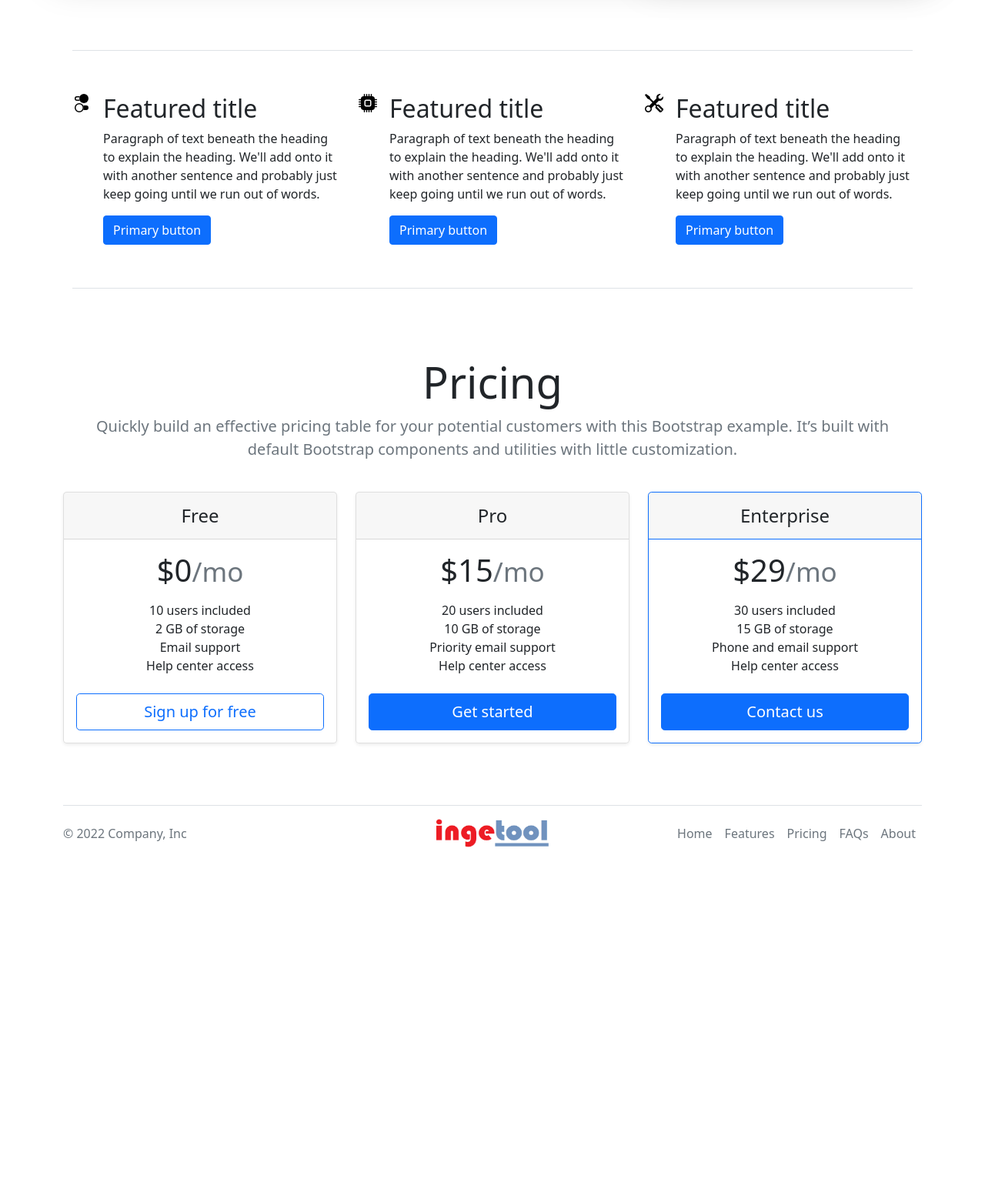
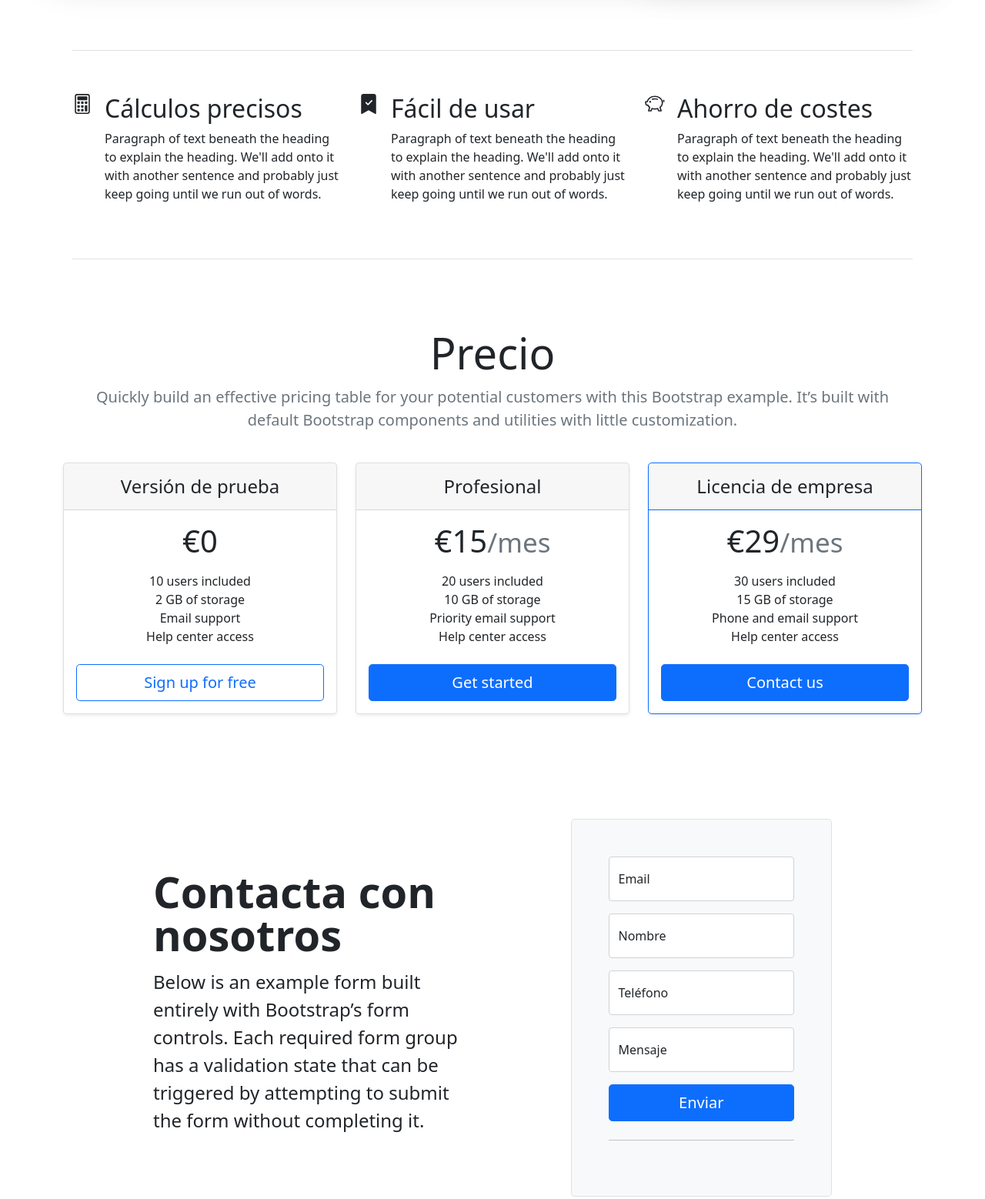
Before and after one commit to eduardoaguilar96/bootstrap_fotovoltaica, a website: page index.html in a window 1280 px wide. Shown: the part 860-2418 px from the top of the page at 77% size. Before the commit the page ends 2003 px from the top, so only its background shows below. Drawn offline with nearby package versions, Linux system fonts and the light colour scheme.

Commit message:
form añadido

```diff
--- a/index.html
+++ b/index.html
@@ -4,7 +4,7 @@
 <head>
     <meta charset="utf-8">
     <meta name="viewport" content="width=device-width, initial-scale=1">
-    <title>Basic Bootstrap Template</title>
+    <title>Cálculo de instalaciones fotovoltaicas</title>
     <!-- Bootstrap CSS -->
     <link href="https://cdn.jsdelivr.net/npm/bootstrap@5.0.2/dist/css/bootstrap.min.css" rel="stylesheet"
         integrity="sha384-EVSTQN3/azprG1Anm3QDgpJLIm9Nao0Yz1ztcQTwFspd3yD65VohhpuuCOmLASjC" crossorigin="anonymous">
@@ -102,9 +102,9 @@
 
             <ul class="nav col-12 col-md-auto mb-2 justify-content-center mb-md-0">
                 <li><a href="#" class="nav-link px-2 link-secondary">Home</a></li>
-                <li><a href="#" class="nav-link px-2 link-dark">Features</a></li>
-                <li><a href="#" class="nav-link px-2 link-dark">Pricing</a></li>
-                <li><a href="#" class="nav-link px-2 link-dark">FAQs</a></li>
+                <li><a href="#" class="nav-link px-2 link-dark">Características</a></li>
+                <li><a href="#" class="nav-link px-2 link-dark">Precio</a></li>
+                <li><a href="#" class="nav-link px-2 link-dark">Contacto</a></li>
                 <li><a href="#" class="nav-link px-2 link-dark">About</a></li>
             </ul>
 
@@ -128,7 +128,7 @@
                 </div>
             </div>
             <div class="col-lg-4 offset-lg-1 p-0 overflow-hidden shadow-lg ">
-                <img src="img_02.jpg"  alt="Imagen instalaciones fotovoltaicas" width="720">
+                <img src="img_02.jpg" alt="Imagen instalaciones fotovoltaicas" width="720">
             </div>
         </div>
     </div>
@@ -140,50 +140,54 @@
         <div class="row g-4 py-5 row-cols-1 row-cols-lg-3">
             <div class="col d-flex align-items-start">
                 <div
-                    class="icon-square text-bg-light d-inline-flex align-items-center justify-content-center fs-4 flex-shrink-0 me-3">
-                    <svg class="bi" width="1em" height="1em">
-                        <use xlink:href="#toggles2" />
+                    class="icon-square text-bg-light d-inline-flex align-items-center justify-content-center fs-4 flex-shrink-0 me-3 ">
+                    <svg xmlns="http://www.w3.org/2000/svg" width="26" height="26" fill="currentColor"
+                        class="bi bi-calculator" viewBox="0 0 16 16">
+                        <path
+                            d="M12 1a1 1 0 0 1 1 1v12a1 1 0 0 1-1 1H4a1 1 0 0 1-1-1V2a1 1 0 0 1 1-1h8zM4 0a2 2 0 0 0-2 2v12a2 2 0 0 0 2 2h8a2 2 0 0 0 2-2V2a2 2 0 0 0-2-2H4z" />
+                        <path
+                            d="M4 2.5a.5.5 0 0 1 .5-.5h7a.5.5 0 0 1 .5.5v2a.5.5 0 0 1-.5.5h-7a.5.5 0 0 1-.5-.5v-2zm0 4a.5.5 0 0 1 .5-.5h1a.5.5 0 0 1 .5.5v1a.5.5 0 0 1-.5.5h-1a.5.5 0 0 1-.5-.5v-1zm0 3a.5.5 0 0 1 .5-.5h1a.5.5 0 0 1 .5.5v1a.5.5 0 0 1-.5.5h-1a.5.5 0 0 1-.5-.5v-1zm0 3a.5.5 0 0 1 .5-.5h1a.5.5 0 0 1 .5.5v1a.5.5 0 0 1-.5.5h-1a.5.5 0 0 1-.5-.5v-1zm3-6a.5.5 0 0 1 .5-.5h1a.5.5 0 0 1 .5.5v1a.5.5 0 0 1-.5.5h-1a.5.5 0 0 1-.5-.5v-1zm0 3a.5.5 0 0 1 .5-.5h1a.5.5 0 0 1 .5.5v1a.5.5 0 0 1-.5.5h-1a.5.5 0 0 1-.5-.5v-1zm0 3a.5.5 0 0 1 .5-.5h1a.5.5 0 0 1 .5.5v1a.5.5 0 0 1-.5.5h-1a.5.5 0 0 1-.5-.5v-1zm3-6a.5.5 0 0 1 .5-.5h1a.5.5 0 0 1 .5.5v1a.5.5 0 0 1-.5.5h-1a.5.5 0 0 1-.5-.5v-1zm0 3a.5.5 0 0 1 .5-.5h1a.5.5 0 0 1 .5.5v4a.5.5 0 0 1-.5.5h-1a.5.5 0 0 1-.5-.5v-4z" />
                     </svg>
                 </div>
                 <div>
-                    <h3 class="fs-2">Featured title</h3>
+                    <h3 class="fs-2">Cálculos precisos</h3>
                     <p>Paragraph of text beneath the heading to explain the heading. We'll add onto it with another
                         sentence and probably just keep going until we run out of words.</p>
-                    <a href="#" class="btn btn-primary">
-                        Primary button
-                    </a>
+
                 </div>
             </div>
             <div class="col d-flex align-items-start">
                 <div
                     class="icon-square text-bg-light d-inline-flex align-items-center justify-content-center fs-4 flex-shrink-0 me-3">
-                    <svg class="bi" width="1em" height="1em">
-                        <use xlink:href="#cpu-fill" />
+                    <svg xmlns="http://www.w3.org/2000/svg" width="26" height="26" fill="currentColor"
+                        class="bi bi-bookmark-check-fill" viewBox="0 0 16 16">
+                        <path fill-rule="evenodd"
+                            d="M2 15.5V2a2 2 0 0 1 2-2h8a2 2 0 0 1 2 2v13.5a.5.5 0 0 1-.74.439L8 13.069l-5.26 2.87A.5.5 0 0 1 2 15.5zm8.854-9.646a.5.5 0 0 0-.708-.708L7.5 7.793 6.354 6.646a.5.5 0 1 0-.708.708l1.5 1.5a.5.5 0 0 0 .708 0l3-3z" />
                     </svg>
                 </div>
                 <div>
-                    <h3 class="fs-2">Featured title</h3>
+                    <h3 class="fs-2 ">Fácil de usar</h3>
                     <p>Paragraph of text beneath the heading to explain the heading. We'll add onto it with another
                         sentence and probably just keep going until we run out of words.</p>
-                    <a href="#" class="btn btn-primary">
-                        Primary button
-                    </a>
+
                 </div>
             </div>
             <div class="col d-flex align-items-start">
                 <div
                     class="icon-square text-bg-light d-inline-flex align-items-center justify-content-center fs-4 flex-shrink-0 me-3">
-                    <svg class="bi" width="1em" height="1em">
-                        <use xlink:href="#tools" />
+                    <svg xmlns="http://www.w3.org/2000/svg" width="26" height="26" fill="currentColor"
+                        class="bi bi-piggy-bank" viewBox="0 0 16 16">
+                        <path
+                            d="M5 6.25a.75.75 0 1 1-1.5 0 .75.75 0 0 1 1.5 0zm1.138-1.496A6.613 6.613 0 0 1 7.964 4.5c.666 0 1.303.097 1.893.273a.5.5 0 0 0 .286-.958A7.602 7.602 0 0 0 7.964 3.5c-.734 0-1.441.103-2.102.292a.5.5 0 1 0 .276.962z" />
+                        <path fill-rule="evenodd"
+                            d="M7.964 1.527c-2.977 0-5.571 1.704-6.32 4.125h-.55A1 1 0 0 0 .11 6.824l.254 1.46a1.5 1.5 0 0 0 1.478 1.243h.263c.3.513.688.978 1.145 1.382l-.729 2.477a.5.5 0 0 0 .48.641h2a.5.5 0 0 0 .471-.332l.482-1.351c.635.173 1.31.267 2.011.267.707 0 1.388-.095 2.028-.272l.543 1.372a.5.5 0 0 0 .465.316h2a.5.5 0 0 0 .478-.645l-.761-2.506C13.81 9.895 14.5 8.559 14.5 7.069c0-.145-.007-.29-.02-.431.261-.11.508-.266.705-.444.315.306.815.306.815-.417 0 .223-.5.223-.461-.026a.95.95 0 0 0 .09-.255.7.7 0 0 0-.202-.645.58.58 0 0 0-.707-.098.735.735 0 0 0-.375.562c-.024.243.082.48.32.654a2.112 2.112 0 0 1-.259.153c-.534-2.664-3.284-4.595-6.442-4.595zM2.516 6.26c.455-2.066 2.667-3.733 5.448-3.733 3.146 0 5.536 2.114 5.536 4.542 0 1.254-.624 2.41-1.67 3.248a.5.5 0 0 0-.165.535l.66 2.175h-.985l-.59-1.487a.5.5 0 0 0-.629-.288c-.661.23-1.39.359-2.157.359a6.558 6.558 0 0 1-2.157-.359.5.5 0 0 0-.635.304l-.525 1.471h-.979l.633-2.15a.5.5 0 0 0-.17-.534 4.649 4.649 0 0 1-1.284-1.541.5.5 0 0 0-.446-.275h-.56a.5.5 0 0 1-.492-.414l-.254-1.46h.933a.5.5 0 0 0 .488-.393zm12.621-.857a.565.565 0 0 1-.098.21.704.704 0 0 1-.044-.025c-.146-.09-.157-.175-.152-.223a.236.236 0 0 1 .117-.173c.049-.027.08-.021.113.012a.202.202 0 0 1 .064.199z" />
                     </svg>
                 </div>
                 <div>
-                    <h3 class="fs-2">Featured title</h3>
+                    <h3 class="fs-2">Ahorro de costes</h3>
                     <p>Paragraph of text beneath the heading to explain the heading. We'll add onto it with another
                         sentence and probably just keep going until we run out of words.</p>
-                    <a href="#" class="btn btn-primary">
-                        Primary button
-                    </a>
+
 
                 </div>
 
@@ -205,12 +209,12 @@
     <div class="container py-3">
 
 
-            <div class="pricing-header p-3 pb-md-4 mx-auto text-center">
-                <h1 class="display-4 fw-normal">Pricing</h1>
-                <p class="fs-5 text-muted">Quickly build an effective pricing table for your potential customers with
-                    this Bootstrap example. It’s built with default Bootstrap components and utilities with little
-                    customization.</p>
-            </div>
+        <div class="pricing-header p-3 pb-md-4 mx-auto text-center">
+            <h1 class="display-4 fw-normal">Precio</h1>
+            <p class="fs-5 text-muted">Quickly build an effective pricing table for your potential customers with
+                this Bootstrap example. It’s built with default Bootstrap components and utilities with little
+                customization.</p>
+        </div>
         </header>
 
         <main>
@@ -218,10 +222,10 @@
                 <div class="col">
                     <div class="card mb-4 rounded-3 shadow-sm">
                         <div class="card-header py-3">
-                            <h4 class="my-0 fw-normal">Free</h4>
+                            <h4 class="my-0 fw-normal">Versión de prueba</h4>
                         </div>
                         <div class="card-body">
-                            <h1 class="card-title pricing-card-title">$0<small class="text-muted fw-light">/mo</small>
+                            <h1 class="card-title pricing-card-title">€0<small class="text-muted fw-light"></small>
                             </h1>
                             <ul class="list-unstyled mt-3 mb-4">
                                 <li>10 users included</li>
@@ -236,10 +240,10 @@
                 <div class="col">
                     <div class="card mb-4 rounded-3 shadow-sm">
                         <div class="card-header py-3">
-                            <h4 class="my-0 fw-normal">Pro</h4>
+                            <h4 class="my-0 fw-normal">Profesional</h4>
                         </div>
                         <div class="card-body">
-                            <h1 class="card-title pricing-card-title">$15<small class="text-muted fw-light">/mo</small>
+                            <h1 class="card-title pricing-card-title">€15<small class="text-muted fw-light">/mes</small>
                             </h1>
                             <ul class="list-unstyled mt-3 mb-4">
                                 <li>20 users included</li>
@@ -254,10 +258,10 @@
                 <div class="col">
                     <div class="card mb-4 rounded-3 shadow-sm border-primary">
                         <div class="card-header py-3 text-bg-primary border-primary">
-                            <h4 class="my-0 fw-normal">Enterprise</h4>
+                            <h4 class="my-0 fw-normal">Licencia de empresa</h4>
                         </div>
                         <div class="card-body">
-                            <h1 class="card-title pricing-card-title">$29<small class="text-muted fw-light">/mo</small>
+                            <h1 class="card-title pricing-card-title">€29<small class="text-muted fw-light">/mes</small>
                             </h1>
                             <ul class="list-unstyled mt-3 mb-4">
                                 <li>30 users included</li>
@@ -269,8 +273,50 @@
                         </div>
                     </div>
                 </div>
+
             </div>
+            <div class="b-example-divider"></div>
 
+            <div class="container col-xl-10 col-xxl-8 px-4 py-5">
+                <div class="row align-items-center g-lg-5 py-5">
+                    <div class="col-lg-7 text-center text-lg-start">
+                        <h1 class="display-4 fw-bold lh-1 mb-3">Contacta con nosotros</h1>
+                        <p class="col-lg-10 fs-4">Below is an example form built entirely with Bootstrap’s form
+                            controls. Each required form group has a validation state that can be triggered by
+                            attempting to submit the form without completing it.</p>
+                    </div>
+                    <div class="col-md-10 mx-auto col-lg-5">
+                        <form class="p-4 p-md-5 border rounded-3 bg-light">
+
+                            <div class="form-floating mb-3">
+                                <input type="email" class="form-control" id="floatingInput"
+                                    placeholder="name@example.com">
+                                <label for="floatingInput">Email</label>
+                            </div>
+
+                            <div class="form-floating mb-3">
+                                <input type="email" class="form-control" id="floatingInput" placeholder="name">
+                                <label for="floatingInput">Nombre</label>
+                            </div>
+                            <div class="form-floating mb-3">
+                                <input type="password" class="form-control" id="floatingPassword"
+                                    placeholder="Password">
+                                <label for="floatingPassword">Teléfono</label>
+                            </div>
+                            <div class="form-floating mb-3">
+                                <input type="text" class="form-control" id="floatingInput" placeholder="text">
+                                <label for="floatingInput">Mensaje</label>
+
+                            </div>
+
+
+                            <button class="w-100 btn btn-lg btn-primary" type="submit">Enviar</button>
+                            <hr class="my-4">
+
+                        </form>
+                    </div>
+                </div>
+            </div>
 
 
         </main>
@@ -279,7 +325,7 @@
     </div>
     <div class="container">
         <footer class="d-flex flex-wrap justify-content-between align-items-center py-3 my-4 border-top">
-            <p class="col-md-4 mb-0 text-muted">&copy; 2022 Company, Inc</p>
+            <p class="col-md-4 mb-0 text-muted">&copy; 2022 Ingetool Sistemas</p>
 
             <img src="icono_1.png" width="150" height="40" />
 
```
